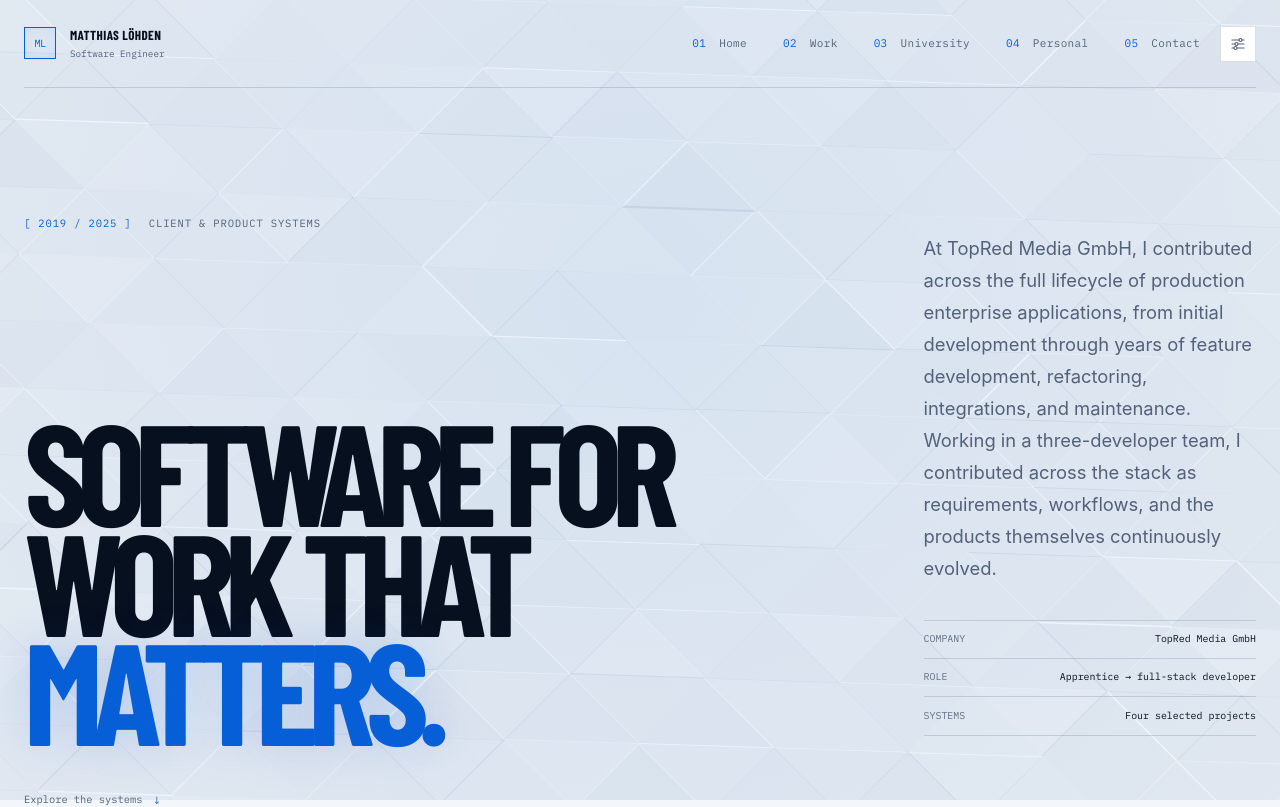
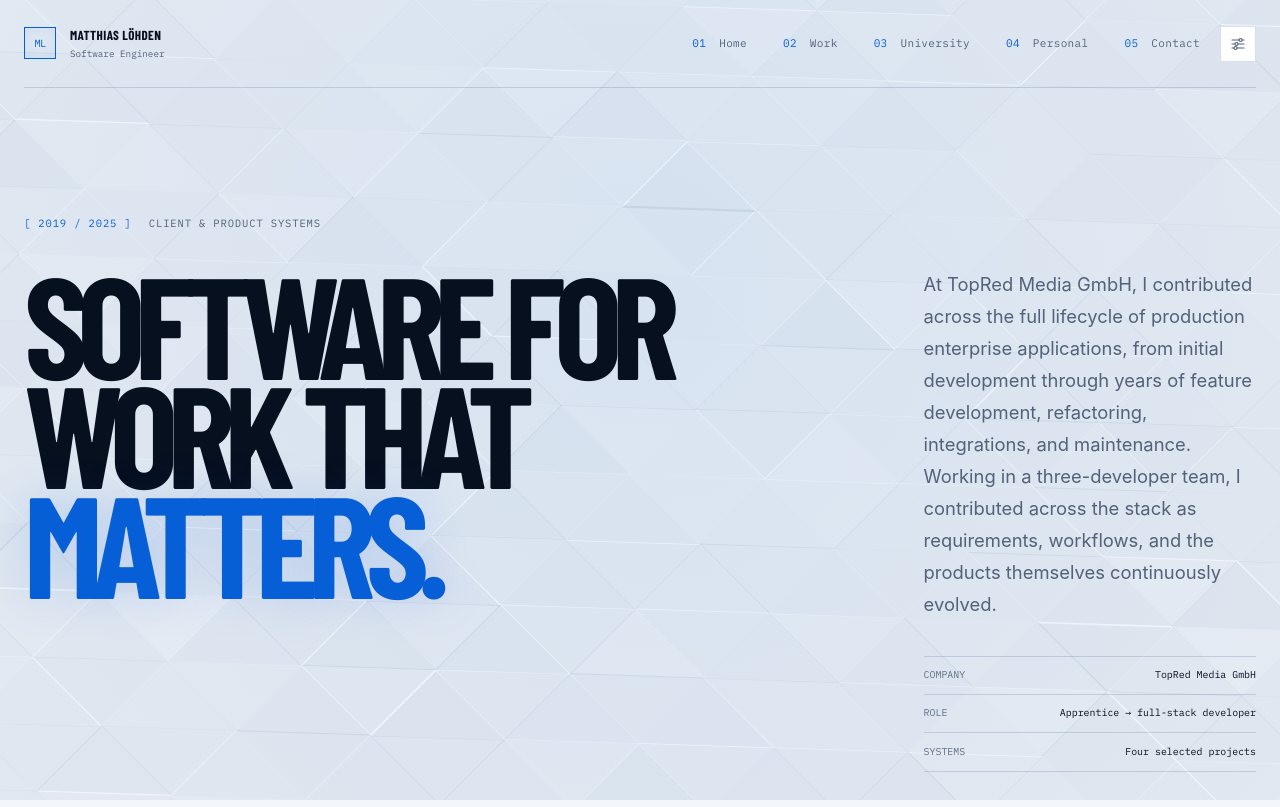
Before and after one commit to matthiasloehden/portfolio, a Nuxt app: page /work in a window 1280 px wide. Shown: the top 807 px of the page. Built offline with nearby package versions, Linux system fonts and the light colour scheme.

Commit message:
fix workHero

```diff
--- a/app/components/shared/DetailHero.vue
+++ b/app/components/shared/DetailHero.vue
@@ -1,10 +1,16 @@
 <script setup lang="ts">
 import type { PageHeroContent } from '@/types/content';
 
-const props = defineProps<{
-  titleId: string;
-  content: PageHeroContent;
-}>();
+const props = withDefaults(
+  defineProps<{
+    titleId: string;
+    content: PageHeroContent;
+    desktopAlignment?: 'start' | 'end';
+  }>(),
+  {
+    desktopAlignment: 'end',
+  },
+);
 
 const titleLabel = computed(() => props.content.titleLines.map((line) => `${line.text}${line.suffix ?? ''}`).join(' '));
 </script>
@@ -21,7 +27,10 @@ const titleLabel = computed(() => props.content.titleLines.map((line) => `${line
     />
 
     <div
-      class="grid grid-cols-1 items-end gap-12 md:grid-cols-[minmax(0,1.25fr)_minmax(18rem,0.55fr)] md:gap-16 lg:gap-24 xl:gap-36"
+      :class="[
+        'grid grid-cols-1 items-end gap-12 md:grid-cols-[minmax(0,1.25fr)_minmax(18rem,0.55fr)] md:gap-16 lg:gap-24 xl:gap-36',
+        desktopAlignment === 'start' ? 'md:items-start' : 'md:items-end',
+      ]"
     >
       <SharedDisplayHeading
         :id="titleId"
@@ -34,7 +43,7 @@ const titleLabel = computed(() => props.content.titleLines.map((line) => `${line
       />
 
       <div
-        class="max-w-lg pb-2 [--reveal-delay:130ms] md:max-w-none"
+        :class="['max-w-lg pb-2 [--reveal-delay:130ms] md:max-w-none', desktopAlignment === 'start' && 'md:pt-9']"
         data-reveal="right"
       >
         <p class="motion-hover text-base leading-7 text-muted xl:text-[1.15rem] xl:leading-8">
--- a/app/components/work/WorkHero.vue
+++ b/app/components/work/WorkHero.vue
@@ -10,5 +10,6 @@ defineProps<{
   <SharedDetailHero
     title-id="work-title"
     :content="content"
+    desktop-alignment="start"
   />
 </template>
--- a/playwright.config.ts
+++ b/playwright.config.ts
@@ -5,7 +5,7 @@ export default defineConfig({
   forbidOnly: Boolean(process.env.CI),
   fullyParallel: false,
   retries: process.env.CI ? 1 : 0,
-  workers: process.env.CI ? 4 : '80%',
+  workers: process.env.CI ? 2 : '80%',
   timeout: 45_000,
   expect: {
     timeout: 8_000,
```
